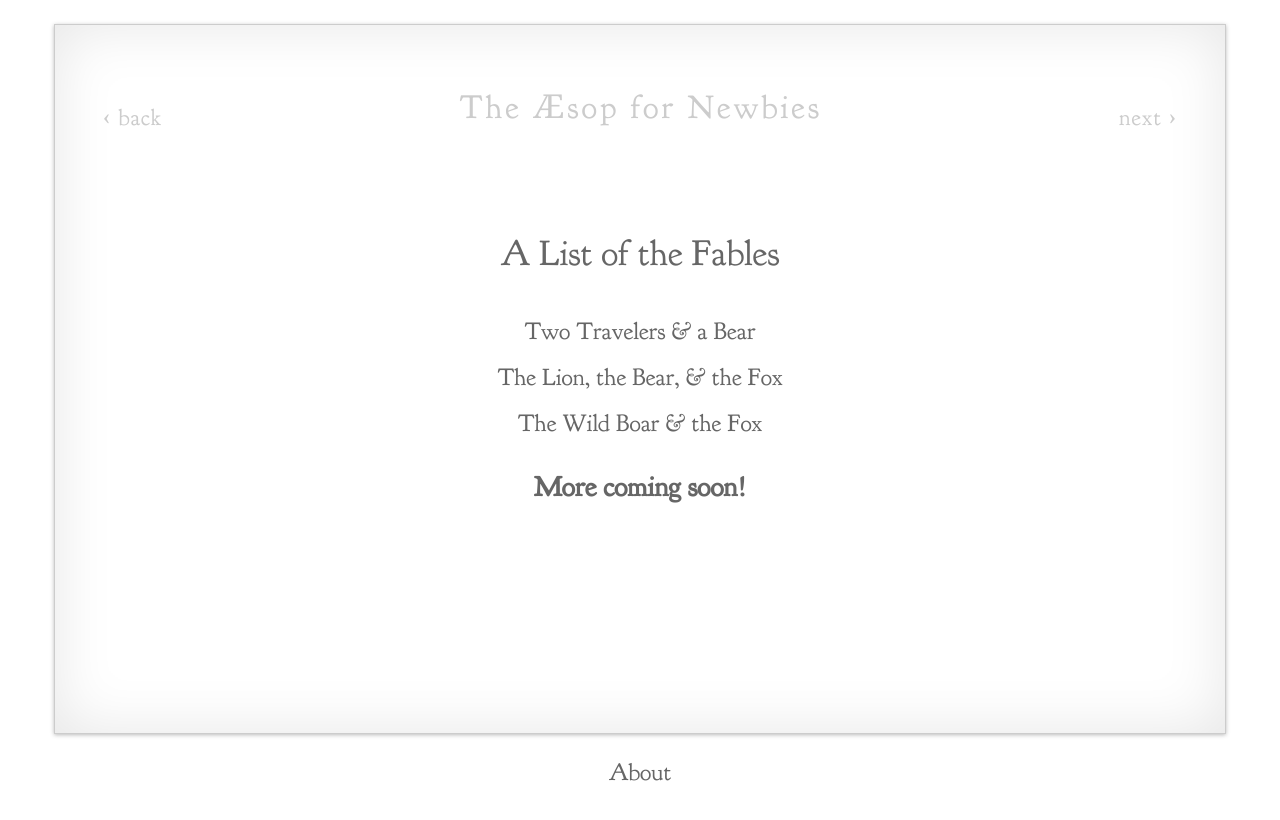
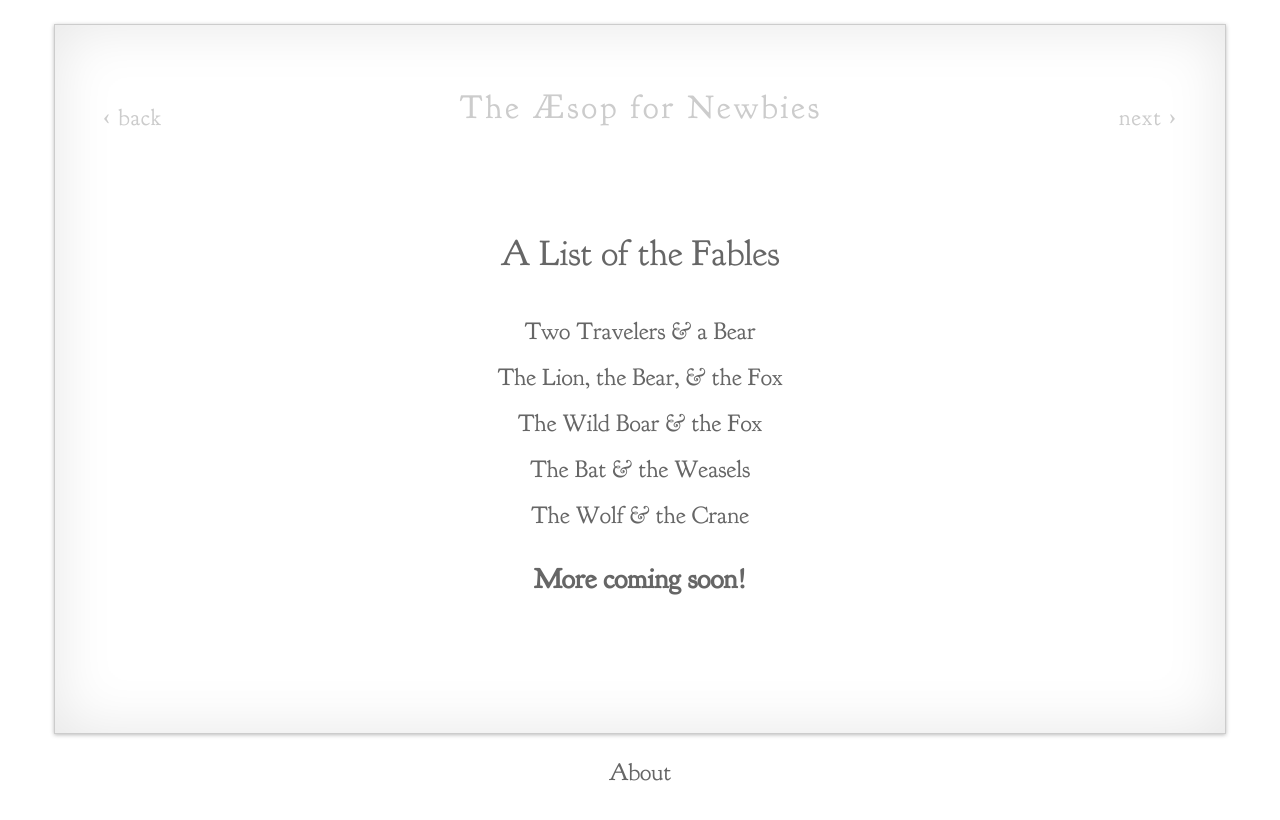
Before and after one commit to thirdfortuno/aesops-fables, a Jekyll site: the page built from index.html, in a window 1280 px wide. Shown: the top 820 px of the page. Built offline with Jekyll 4.4.1, drawn with Linux system fonts in a browser that asks for light colours.

Commit message:
Update index.html

```diff
--- a/index.html
+++ b/index.html
@@ -15,6 +15,12 @@ title: Home
     <a href="./fables/3.html">The Wild Boar & the Fox</a>
   </li>
   <li>
+    <a href="./fables/4.html">The Bat & the Weasels</a>
+  </li>
+  <li>
+    <a href="./fables/5.html">The Wolf & the Crane</a>
+  </li>
+  <li>
     <h3>More coming soon!</h3>
   </li>
 </ul>
```
